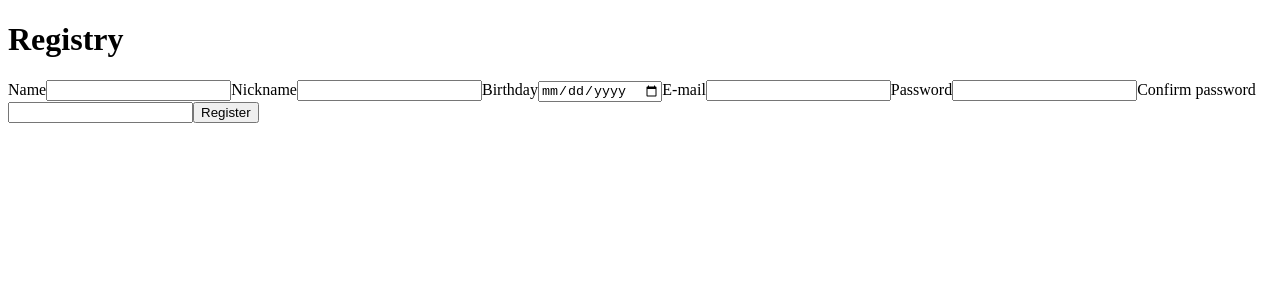
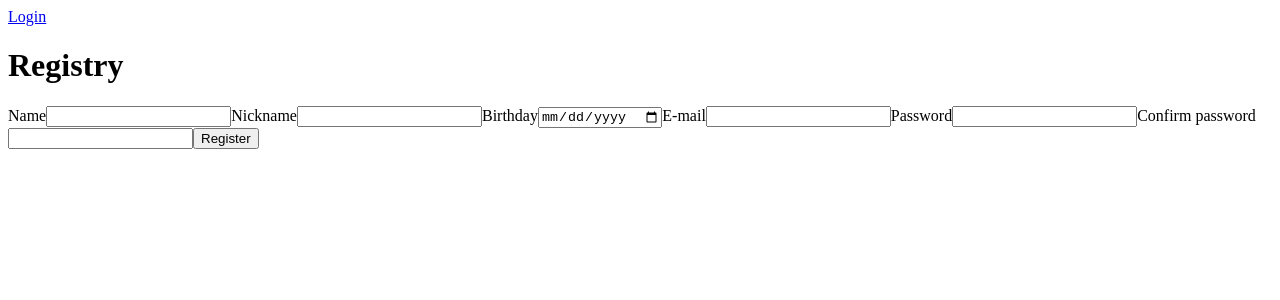
Before and after one commit to irvingmba/rachetApp, a React app: page /registry in a window 1280 px wide. Shown: the top 300 px of the page. Built offline with nearby package versions, Linux system fonts and the light colour scheme.

Commit message:
Modifying the dashboard menu, adding the profile, contacts and conversations sections

```diff
--- a/client/src/composedBlocks/login/loginBlock.tsx
+++ b/client/src/composedBlocks/login/loginBlock.tsx
@@ -30,9 +30,10 @@ import React, { useReducer, useState } from 'react';
 
 // export default Login;
 
-import { mapInputsToArray, getInputNames } from '../utils/utilForm';
+import { mapInputsToArray } from '../utils/utilForm';
 import { inputsLogin } from './elements';
 import { simpleFormReducer } from '../utils/FormReducers'
+import axios from 'axios';
 
 const LoginBlock:React.FunctionComponent<{}> = () => {
     const [state, dispatch] = useReducer(simpleFormReducer,{});
@@ -45,6 +46,7 @@ const LoginBlock:React.FunctionComponent<{}> = () => {
         <form
         onSubmit={handleSubmit}
         >
+            <h1>Login</h1>
             {...inputElements}
         </form>
     );
--- a/client/src/composedBlocks/registry/registryBlock.tsx
+++ b/client/src/composedBlocks/registry/registryBlock.tsx
@@ -7,9 +7,15 @@ import { simpleFormReducer } from "../utils/FormReducers";
 const Registry:React.FunctionComponent = () => {
     const [state,dispatch] = useReducer(simpleFormReducer,{});
     const mappedInputs = mapInputsToArray(inputElements, {state, dispatch});
+    const handleSubmit = (event:React.FormEvent<HTMLFormElement>) => {
+        event.preventDefault();
+        console.log(state);
+    };
 
     return (
-        <form>
+        <form
+        onSubmit={handleSubmit}
+        >
             <h1>Registry</h1>
             {...mappedInputs}
         </form>
--- a/client/src/composedPages/registry.tsx
+++ b/client/src/composedPages/registry.tsx
@@ -1,11 +1,15 @@
 import React from 'react';
 
 import Registry from '../composedBlocks/registry/registryBlock';
+import { NavLink } from 'react-router-dom';
 
 const RegistryPage = () => {
 
     return (
         <>
+        <NavLink
+        to="/"
+        >Login</NavLink>
             <Registry />
         </>
     );
```
Also changed, not shown: client/src/composedBlocks/dashboard/dashMenu.tsx (added, +12 -0 lines).
